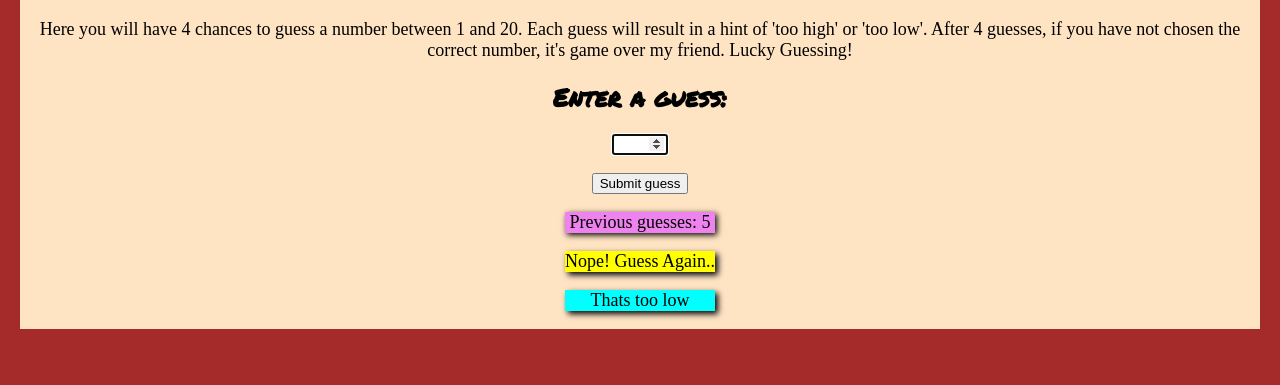
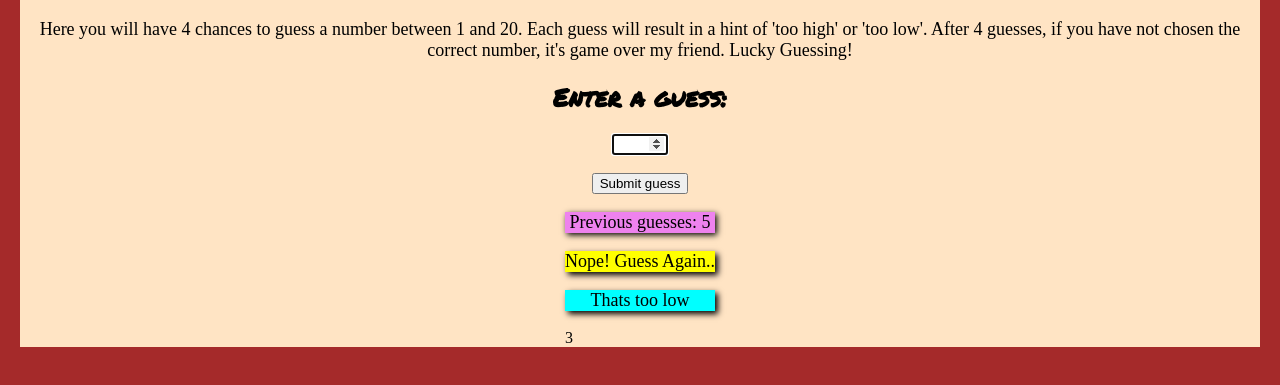
Before and after one commit to Gcrowder93/lab-01-guess-number, a website: page index.html in a window 1280 px wide. Both pictures are taken after typing "5" into the empty fields and a click on the input "Submit guess". Shown: the part 167-552 px from the top of the page. Drawn offline with Linux system fonts and the light colour scheme.

Commit message:
some changes fixed, maybe worth 1 point, but not 2

```diff
--- a/app.js
+++ b/app.js
@@ -6,6 +6,8 @@ const highorlow = document.querySelector('.highorlow');
 const guessSubmit = document.querySelector('.guessSubmit');
 const guessField = document.querySelector('.guessField');
 const retort = document.getElementById('retort');
+const remainingGuessElement = document.getElementById('remaining-text');
+let remainingGuess = 3;
 let guessCount = 1;
 let resetButton;
 guessField.focus();
@@ -17,7 +19,6 @@ function checkGuess() {
         guesses.style.backgroundColor = 'violet';
     }
     guesses.textContent += userGuess + ' ';
-
     if (userGuess === randomNumber) {
         lastResult.textContent = 'CHECK OUT THE BIG BRAIN ON BRAD';
         lastResult.style.backgroundColor = 'green';
@@ -37,7 +38,9 @@ function checkGuess() {
             highorlow.style.backgroundColor = 'tomato';
         }
     }
+        remainingGuessElement.textContent = remainingGuess;
 
+    remainingGuess--;
     guessCount++;
     guessField.value = '';
     guessField.focus();
@@ -56,9 +59,7 @@ function setGameOver() {
     resetButton.style.marginLeft = '365px';
     resetButton.addEventListener('click', play);
     retort.wav = Audio.getElementById('retort');
-
-
-
+    remainingGuess = 4;
 }
 
 function play() {
--- a/index.html
+++ b/index.html
@@ -12,7 +12,6 @@
     <link rel="preconnect" href="https://fonts.googleapis.com">
     <link rel="preconnect" href="https://fonts.gstatic.com" crossorigin>
     <link href="https://fonts.googleapis.com/css2?family=Permanent+Marker&display=swap" rel="stylesheet">
-    <audio controls="controls" id="bigbrain" src='assets/big_brain.wav'></audio>
     <audio controls="controls" id="retort" src='assets/retort.wav'></audio>
     <title>Guessing A Number</title>
 </head>
@@ -31,6 +30,7 @@
         <p class="guesses"></p>
         <p class="lastResult"></p>
         <p class="highorlow"></p>
+        <p>Guesses Remaining: </p><span id="remaining-text"></span>
     </div>
 </main>
     <footer></footer>
```
